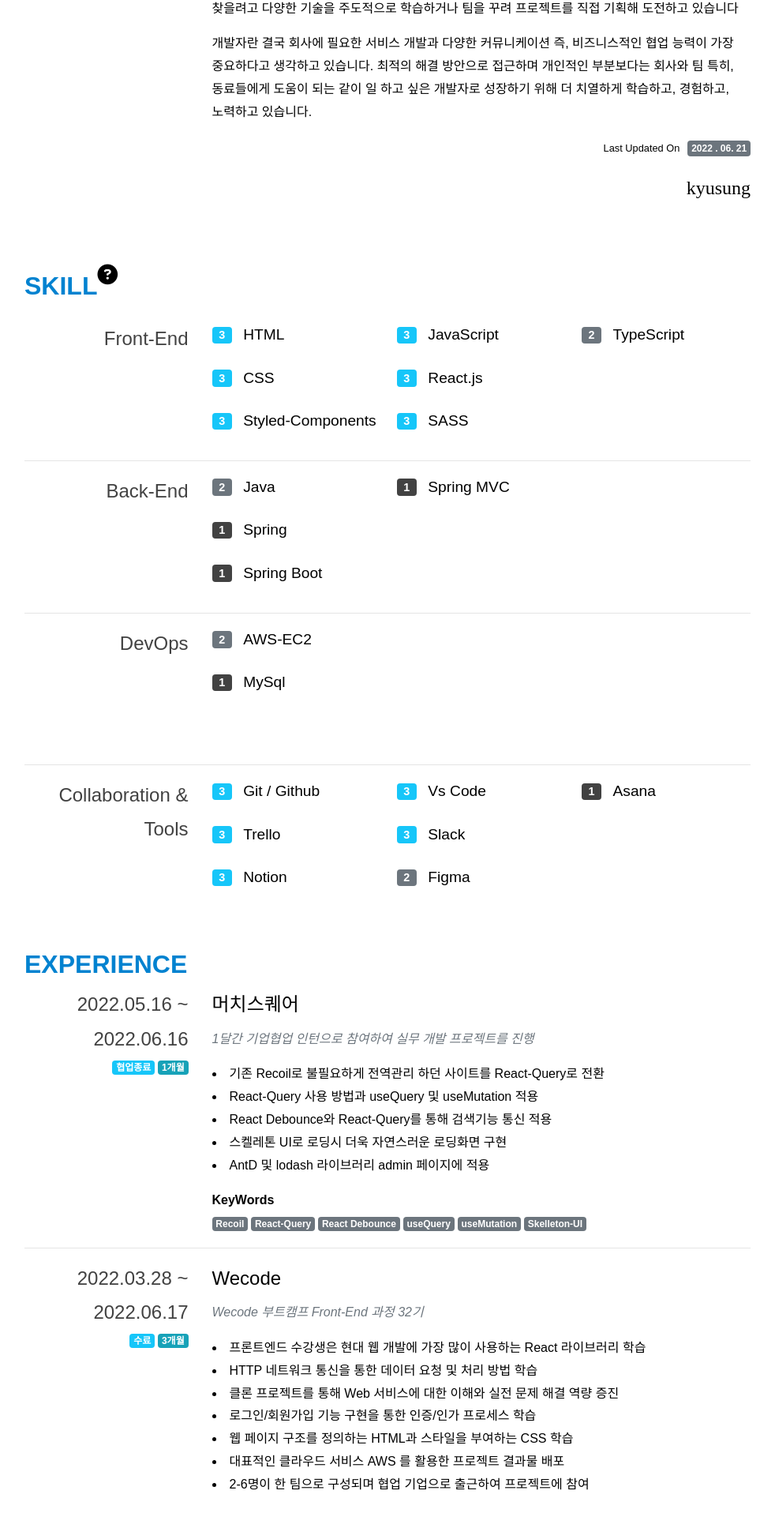
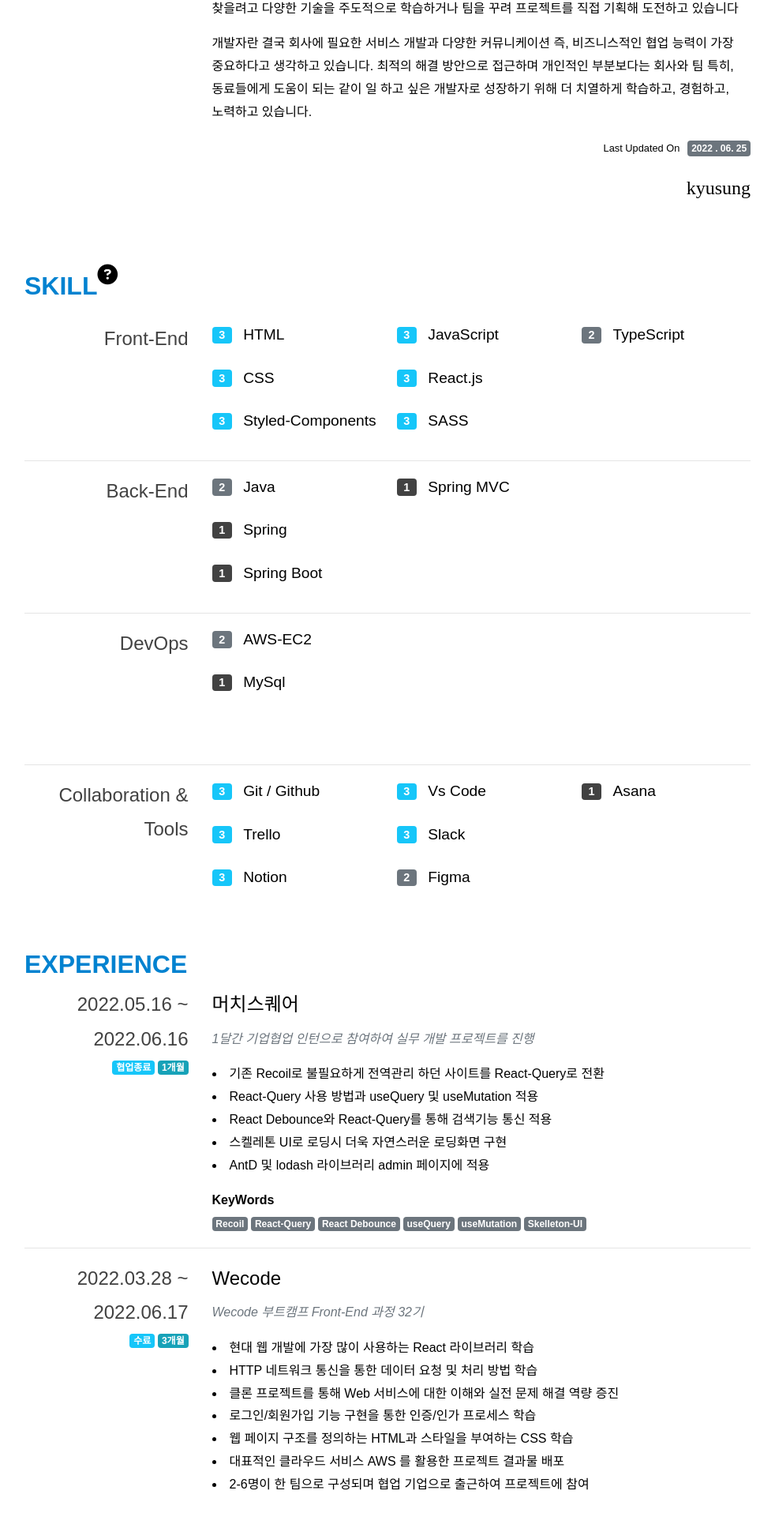
Before and after one commit to cks612/resume, a React (Create React App) app: page / in a window 1280 px wide. Shown: the part 653-2569 px from the top of the page at 79% size, without its empty margins (149-1131 px from the left). Built offline with nearby package versions, Linux system fonts and the light colour scheme.

Commit message:
data fixed

```diff
--- a/src/components/Introduce/index.tsx
+++ b/src/components/Introduce/index.tsx
@@ -37,7 +37,7 @@ export const Introduce = () => {
           </p>
           <S.LatestUpdated BackColor={themeContext["grayColor"]}>
             <strong>Last Updated On</strong>
-            <span>2022 . 06. 21</span>
+            <span>2022 . 06. 25</span>
           </S.LatestUpdated>
           <S.SignatureName>kyusung</S.SignatureName>
         </S.RightSideArea>
--- a/src/constants/data.ts
+++ b/src/constants/data.ts
@@ -71,8 +71,7 @@ export const COOPERATION_KEYWORDS_LIST: ExperienceProps[] = [
 export const WECODE_EXPERIENCE_LIST: ExperienceProps[] = [
   {
     id: 1,
-    description:
-      "프론트엔드 수강생은 현대 웹 개발에 가장 많이 사용하는 React 라이브러리 학습",
+    description: "현대 웹 개발에 가장 많이 사용하는 React 라이브러리 학습",
   },
   {
     id: 2,
```
